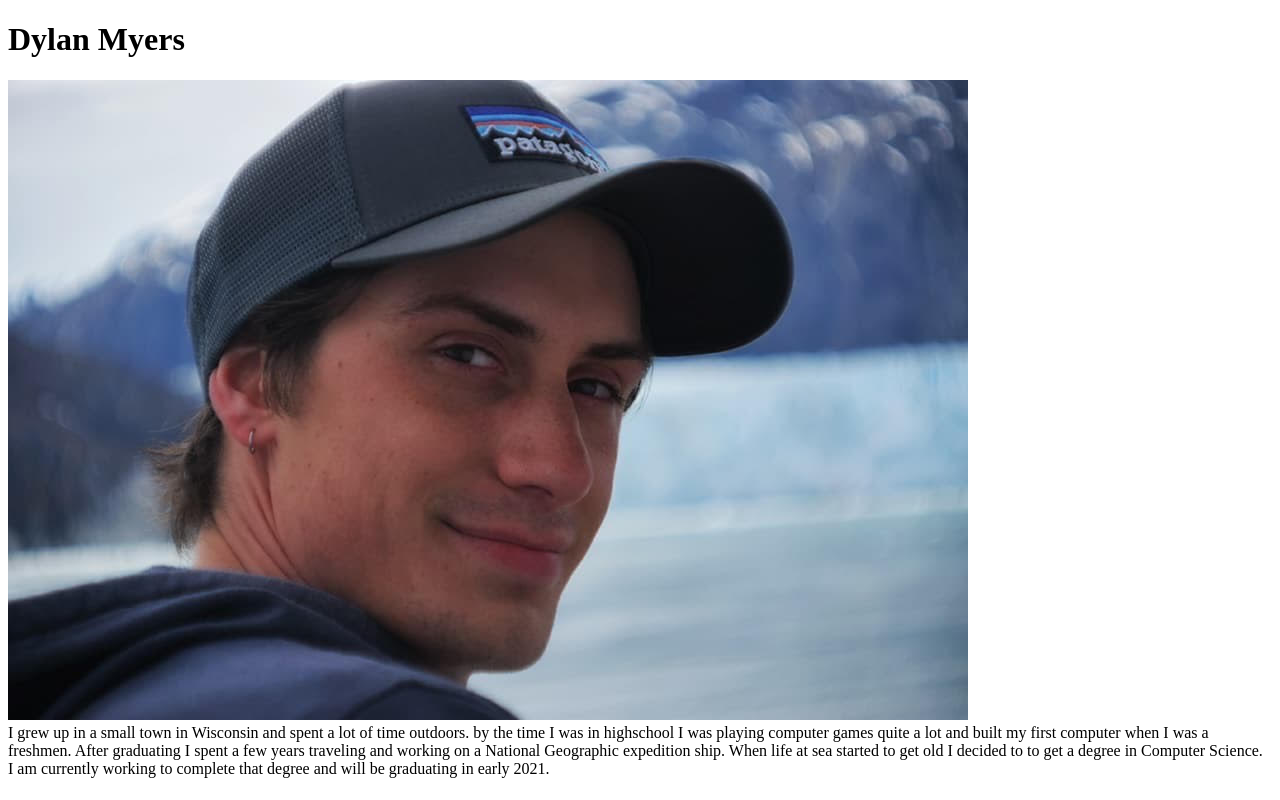
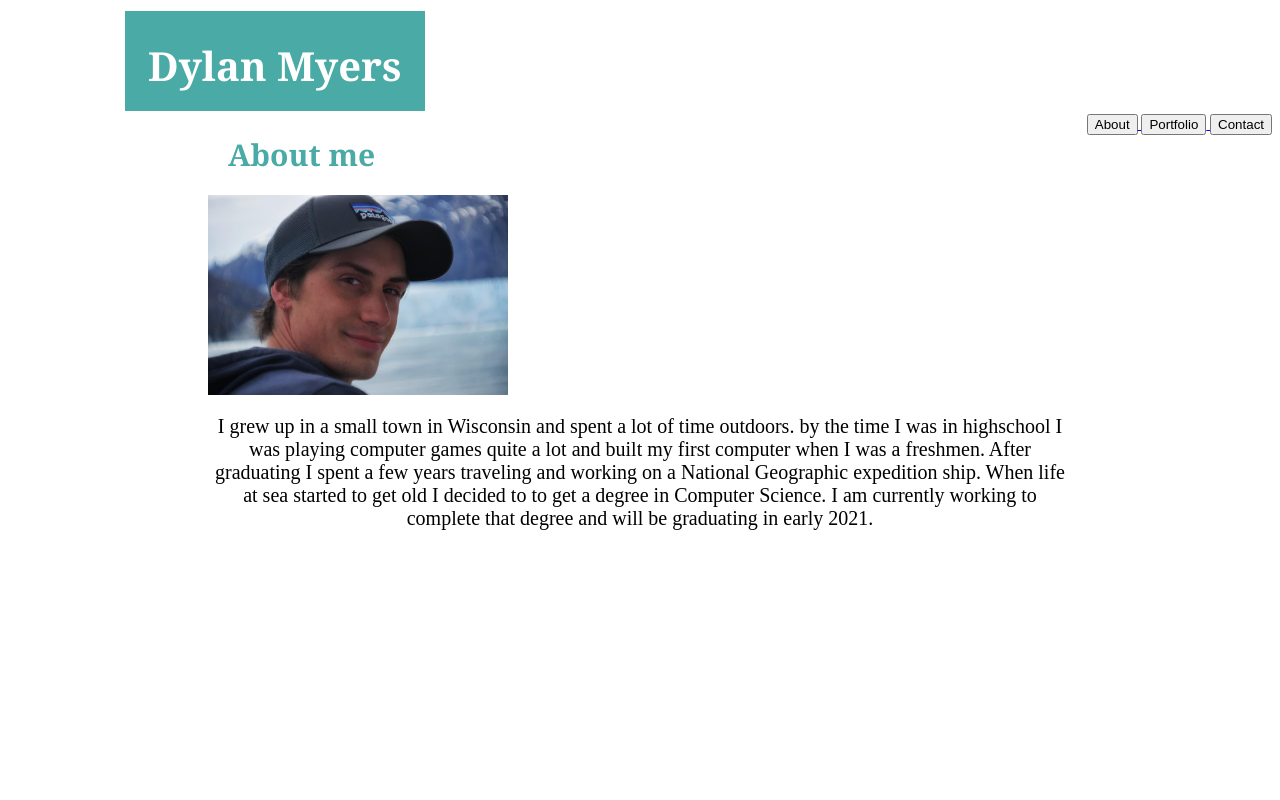
Before and after one commit to Dylan-Myers/basic-portfolio, a plain HTML site: page index.html in a window 1280 px wide. Drawn offline with Linux system fonts and the light colour scheme.

Commit message:
css is getting there

```diff
--- a/assets/css/style.css
+++ b/assets/css/style.css
@@ -0,0 +1,57 @@
+/**
+Stylesheet for Portfolio
+**/
+
+.box {
+   position: relative;
+   height: 100px;
+   width: 300px;
+   border-style: solid;
+   font-size: 20px;
+   color: white;
+   background: #4aaaa5;
+   text-align: center;
+   font-family: 'Georgia', Times, Times New Roman, serif;
+   left: 9%;
+}
+
+
+.button {
+    background-color: white;
+    float: right;
+    font-size: 15px;
+    color: gray;
+}
+
+#b1{
+    border:none;
+    top margin; 20px;
+}
+
+#b2{
+    float: right;
+}
+
+#b3{
+    float: right;
+}
+
+.text1 {
+    text-align: center;
+    font-size: 20px;
+    margin-left: 200px;
+    margin-right: 200px;
+}
+
+.this {
+    color: #4aaaa5;
+    font-family: 'Georgia', Times, Times New Roman, serif ;
+    font-size: 30px;
+    margin-left: 220px
+}
+
+#me {
+    margin-left: 200px;
+    height: 200px;
+    width: 300px;
+}
--- a/index.html
+++ b/index.html
@@ -6,13 +6,40 @@
     <link rel="stylesheet" type="text/css" href="assets/css/style.css"
 </head>
 
+<header class=mainhead>
+    <div class=box>
+        <h1 class=name>Dylan Myers</h1>
+    </div>
+
+    <div class=button>
+        <a href="index.html">
+            <button #b1>About</button>
+        </a>
+
+        <a href="portfolio.html">
+            <button #b2>Portfolio</button>
+        </a>
+
+        <a href="contact.html">
+            <button #b3>Contact</button>
+        </a>
+    </div>
+</header>
+
+
+</div>
+
+<h1 class=this>About me</h1>
+
 <body>
-    <h1 class=T>Dylan Myers</h1>
+
+
+    <div>
+        <img id=me src=assets/images/unnamed.jpg>
+    </div>
     <p>
-     <div>
-        <img src=assets/images/unnamed.jpg #me>
-    </div>
-    <div .text1>
+    <div class=text1>
+
         I grew up in a small town in Wisconsin and spent a lot of time outdoors.
         by the time I was in highschool I was playing computer games quite a lot and
         built my first computer when I was a freshmen. After graduating I spent a few
@@ -23,4 +50,6 @@
     </p>
 </body>
 
+<footer class=bottom></footer>
+
 </html>
```
Also changed, not shown: contact.html (+23 -3 lines), portfolio.html (+23 -6 lines).
